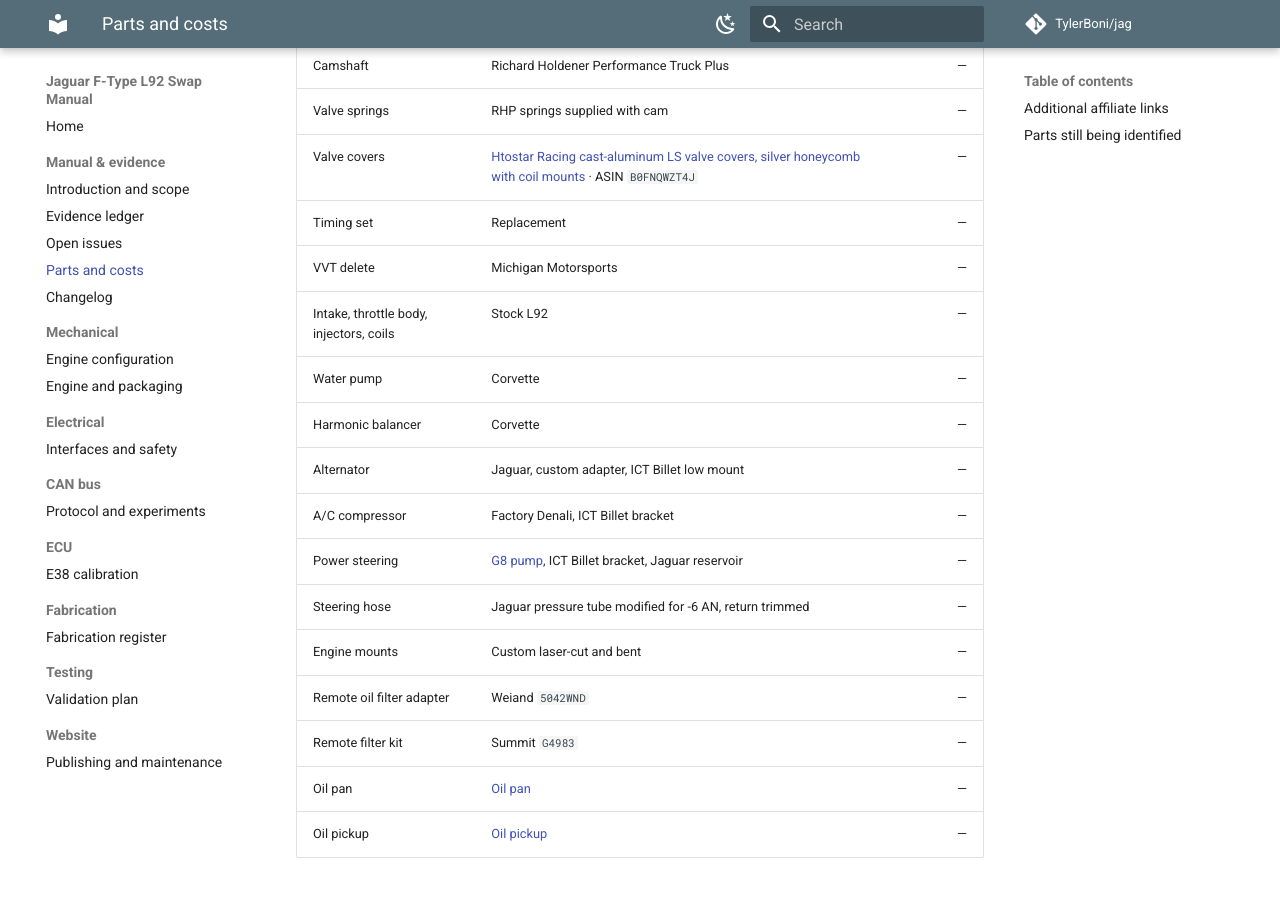
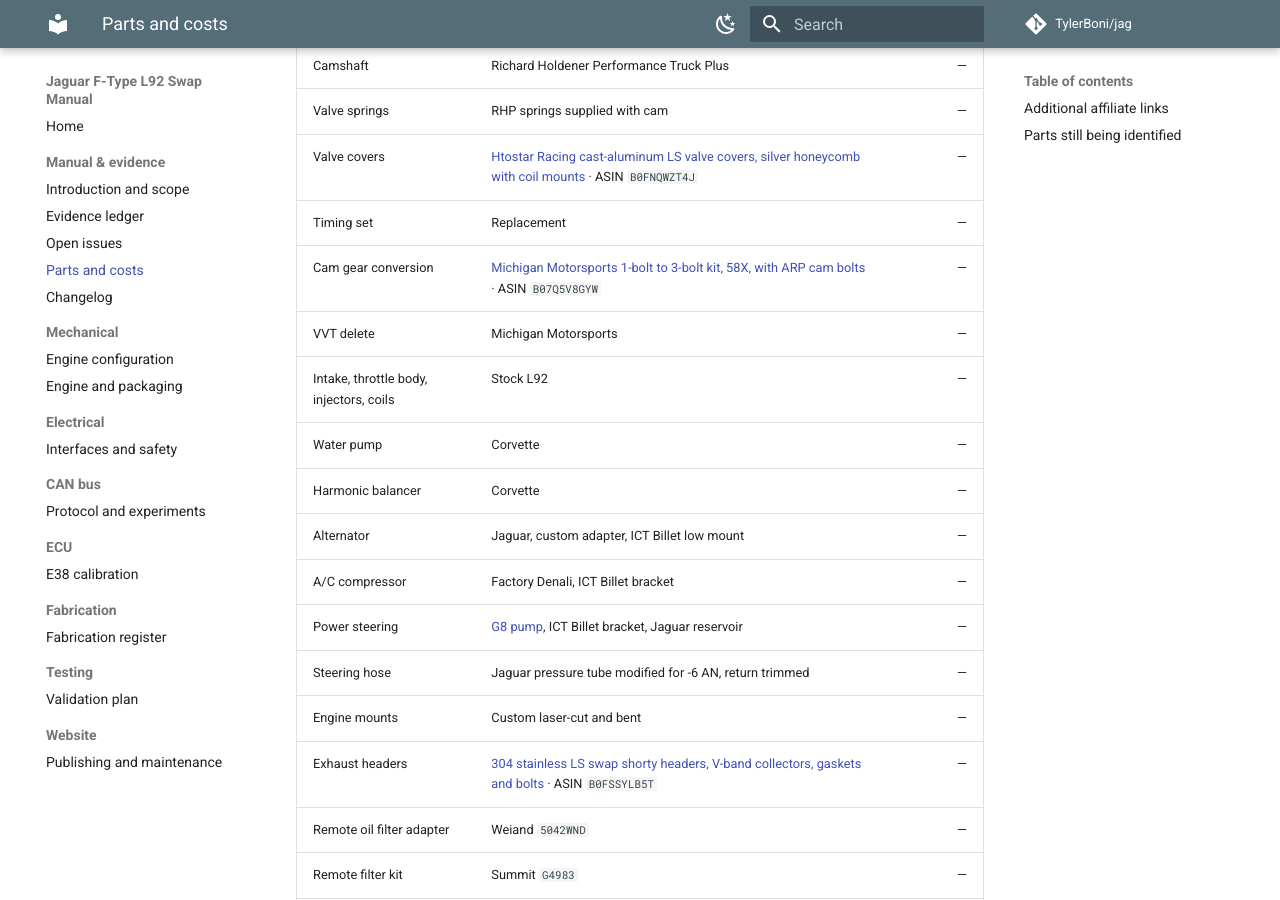
Before and after one commit to TylerBoni/jag, an MkDocs documentation site: the page built from build-manual/PARTS.md, in a window 1280 px wide and 900 px high, scrolled down 311 px. Built offline with MkDocs 1.6.1 and Material for MkDocs 9.7.7, drawn with Linux system fonts in a browser that asks for light colours; comment, search, counter and statistics services are not loaded.

Commit message:
docs(parts): add affiliate headers and cam gear conversion kit

```diff
--- a/build-manual/PARTS.md
+++ b/build-manual/PARTS.md
@@ -11,6 +11,7 @@ Some links are Amazon affiliate links. As an Amazon Associate I earn from qualif
 | Valve springs | RHP springs supplied with cam | — |
 | Valve covers | [Htostar Racing cast-aluminum LS valve covers, silver honeycomb with coil mounts](https://www.amazon.com/dp/B0FNQWZT4J?tag=tylerboni-20) · ASIN `B0FNQWZT4J` | — |
 | Timing set | Replacement | — |
+| Cam gear conversion | [Michigan Motorsports 1-bolt to 3-bolt kit, 58X, with ARP cam bolts](https://www.amazon.com/dp/B07Q5V8GYW?tag=tylerboni-20) · ASIN `B07Q5V8GYW` | — |
 | VVT delete | Michigan Motorsports | — |
 | Intake, throttle body, injectors, coils | Stock L92 | — |
 | Water pump | Corvette | — |
@@ -20,6 +21,7 @@ Some links are Amazon affiliate links. As an Amazon Associate I earn from qualif
 | Power steering | [G8 pump](https://link.amazon/B00oKIggv), ICT Billet bracket, Jaguar reservoir | — |
 | Steering hose | Jaguar pressure tube modified for -6 AN, return trimmed | — |
 | Engine mounts | Custom laser-cut and bent | — |
+| Exhaust headers | [304 stainless LS swap shorty headers, V-band collectors, gaskets and bolts](https://www.amazon.com/dp/B0FSSYLB5T?tag=tylerboni-20) · ASIN `B0FSSYLB5T` | — |
 | Remote oil filter adapter | Weiand `5042WND` | — |
 | Remote filter kit | Summit `G4983` | — |
 | Oil pan | [Oil pan](https://link.amazon/B0cl38x4S) | — |
```
